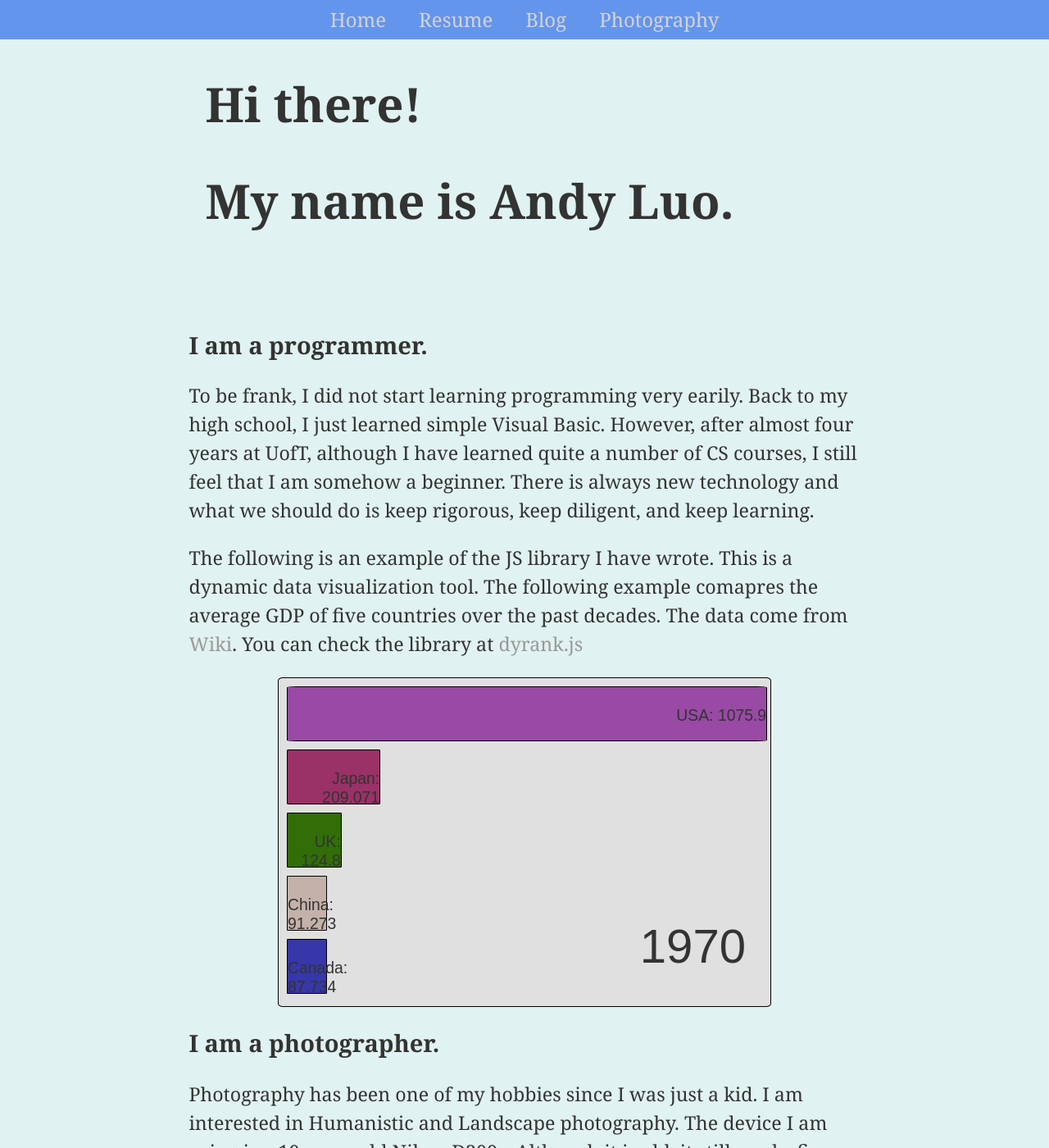
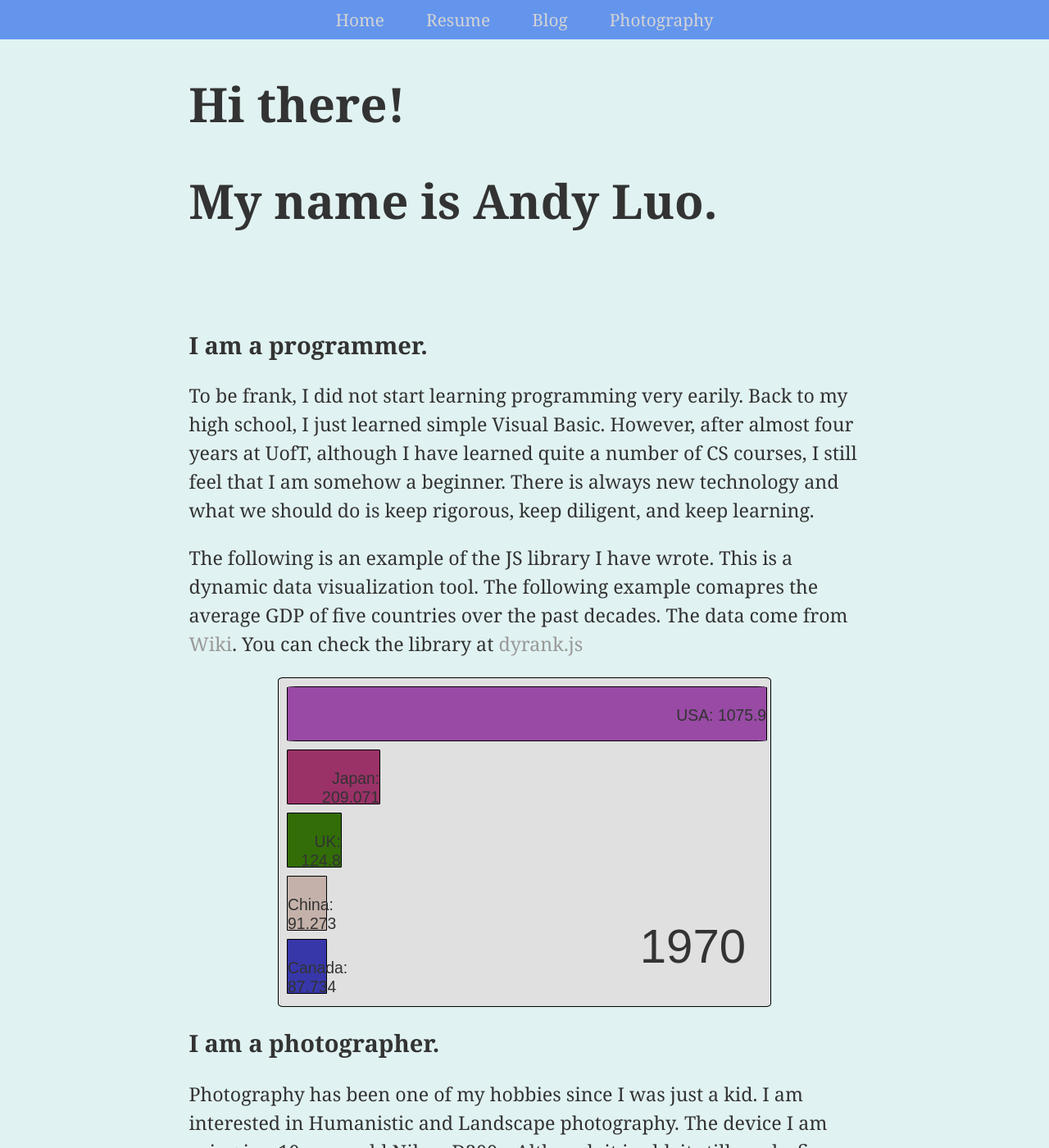
Before and after one commit to Andy8647/Andy8647.github.io, a Jekyll site: the page built from index.html, in a window 1280 px wide and 1400 px high. Shown: the whole window at 82% size. Built offline with Jekyll 4.4.1, drawn with Linux system fonts in a browser that asks for light colours.

Commit message:
Update styles.css

```diff
--- a/css/styles.css
+++ b/css/styles.css
@@ -9,26 +9,17 @@
   z-index: 100;
   background-color: cornflowerblue;
   display: flex;
-  margin: 0px auto;
-  padding: 0px;
   line-height: 3rem;
-  -webkit-box-orient: horizontal;
-  -webkit-box-direction: normal;
-  flex-direction: row;
-  -webkit-box-pack: justify;
   justify-content: center;
-  -webkit-box-align: center;
-  align-items: center;
 }
 
 .navA {
-  display: block;
-  text-align: center;
   font-family: Cambria, Cochin, Georgia, Times, "Times New Roman", serif;
-  font-size: 150%;
+  font-size: 130%;
   text-decoration: none;
   color: lightgrey;
-  margin-inline: 20px;
+  margin-left: 2%;
+  margin-right: 2%;
 }
 
 ul {
@@ -37,9 +28,9 @@
   overflow: hidden;
   margin: 0px;
 }
+
 h1 {
   font-family: Cambria, Cochin, Georgia, Times, "Times New Roman", serif;
-  margin-left: 20px;
   font-size: 300%;
 }
 
@@ -60,15 +51,16 @@
 
 footer {
   border-top: 1px solid #d5d5d5;
-  font-size: 0.8em;
+  font-size: 80%;
   font-family: Cambria, Cochin, Georgia;
+  color: #333333;
   margin-top: 5%;
   margin-bottom: 5%;
 }
 
 footer a {
   text-decoration: none;
-  color: black;
+  color: #333333;
 }
 
 footer ul {
@@ -76,14 +68,12 @@
   text-align: center;
   display: flex;
   justify-content: center;
-  margin-top: 10px;
+  margin-top: 0.1%;
 }
 
 footer ul li {
-  display: inline;
-  list-style-type: none;
-  font-size: 120%;
-  margin-inline: 20px;
+  margin-left: 1%;
+  margin-right: 1%;
 }
 
 ul.posts {
```
